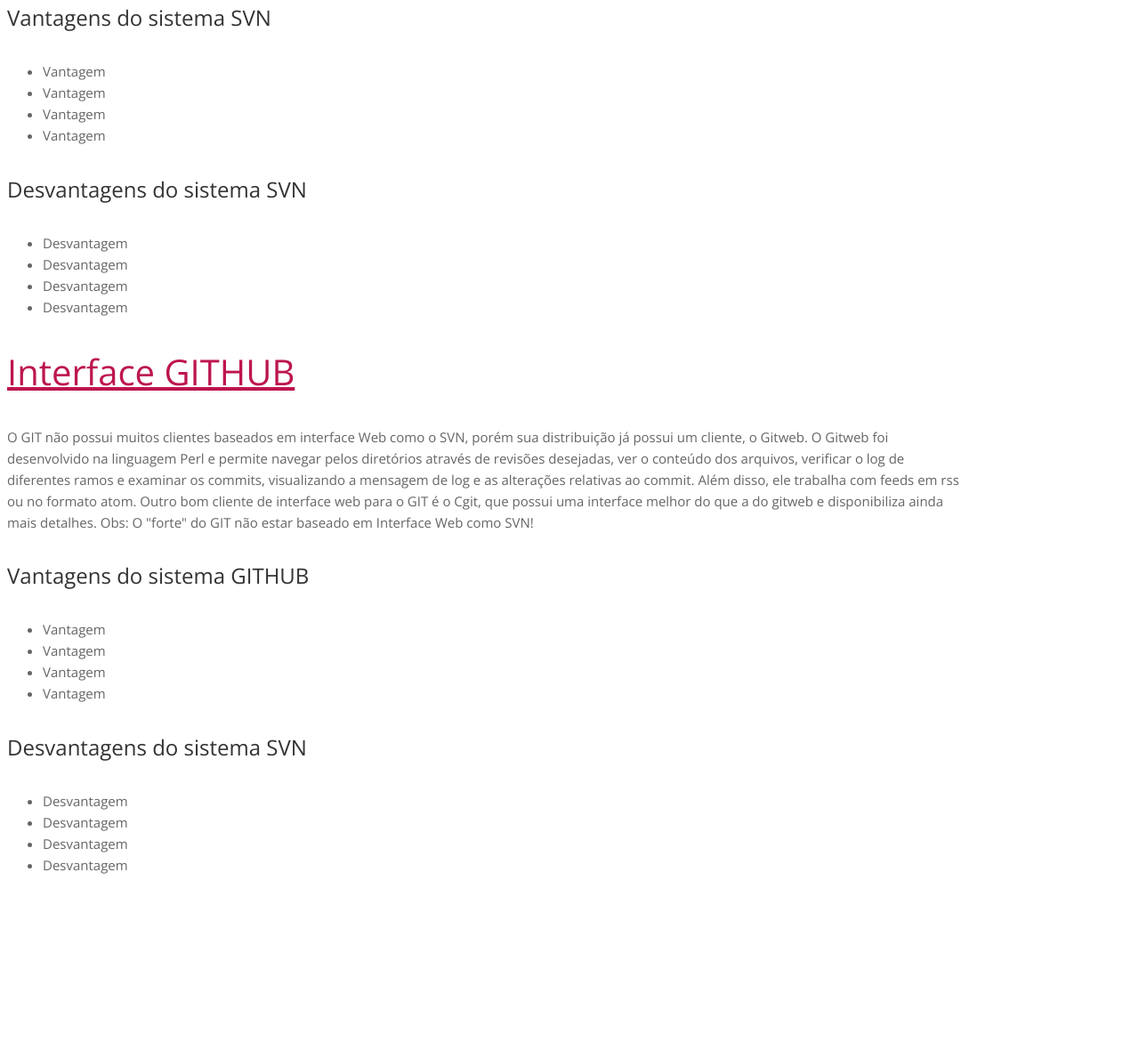
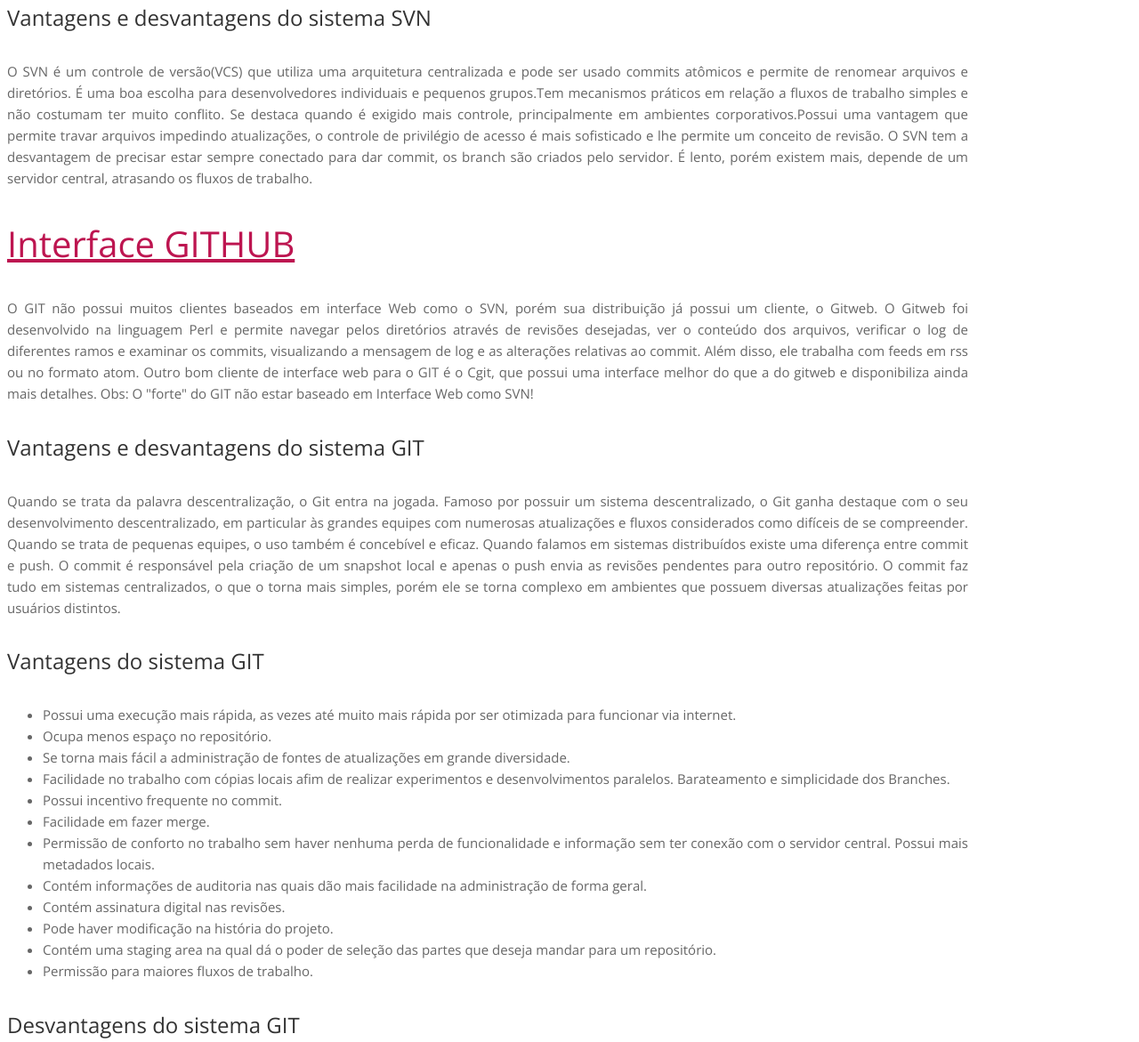
Before and after one commit to luanaugusss/projeto_git, a plain HTML site: page index.html in a window 1280 px wide. Shown: the part 731-1902 px from the top of the page at 89% size. Before the commit the page ends 1745 px from the top, so only its background shows below. Drawn offline with nearby package versions, Linux system fonts and the light colour scheme; some icons are missing; a web font is replaced by a local one.

Commit message:
v1.3
Adição de textos de vantagens e desvantagens de cada sistema após o envio do assunto.

```diff
--- a/index.html
+++ b/index.html
@@ -29,7 +29,7 @@
 	</div>
 </header>
 
-<main id="main">
+<main id="main" style="text-align: justify;">
 
 	<div class="container">
 
@@ -55,23 +55,14 @@
                     </p>
 				</div>
 				<div class="widget">
-					<h4>Vantagens do sistema SVN</h4>
-					<ul>
-						<li>Vantagem</li>
-                        <li>Vantagem</li>
-                        <li>Vantagem</li>
-                        <li>Vantagem</li>
-					</ul>
-				</div>
+					<h4>Vantagens e desvantagens do sistema SVN</h4>
 
-                <div class="widget">
-					<h4>Desvantagens do sistema SVN</h4>
-					<ul>
-						<li>Desvantagem</li>
-                        <li>Desvantagem</li>
-                        <li>Desvantagem</li>
-                        <li>Desvantagem</li>
-					</ul>
+                    <p>
+
+                       O SVN é um controle de versão(VCS) que utiliza uma arquitetura centralizada e pode ser usado commits atômicos e permite de renomear arquivos e diretórios. É uma boa escolha para desenvolvedores individuais e pequenos grupos.Tem mecanismos  práticos em relação a fluxos de trabalho simples e não costumam ter muito conflito. Se destaca quando é exigido mais controle, principalmente em ambientes corporativos.Possui uma vantagem que permite travar arquivos impedindo atualizações, o controle de privilégio de acesso é mais sofisticado e lhe permite um conceito de revisão. O SVN tem a desvantagem de precisar estar sempre conectado para dar commit, os branch são criados pelo servidor. É lento, porém existem mais, depende de um servidor central, atrasando os fluxos de trabalho.
+
+                    </p>
+
 				</div>
 
 			</article>
@@ -92,23 +83,44 @@
                         Obs: O "forte" do GIT não estar baseado em Interface Web como SVN!
                     </p>
 				</div>
-				<div class="widget">
-					<h4>Vantagens do sistema GITHUB</h4>
+
+                <div class="widget">
+					<h4>Vantagens e desvantagens do sistema GIT</h4>
+
+                    <p>
+
+                       Quando se trata da palavra descentralização, o Git entra na jogada. Famoso por possuir um sistema descentralizado, o Git ganha destaque com o seu desenvolvimento descentralizado, em particular às grandes equipes com numerosas atualizações e fluxos considerados como difíceis de se compreender. Quando se trata de pequenas equipes, o uso também é concebível e eficaz.
+Quando falamos em sistemas distribuídos existe uma diferença entre commit e push. O commit é responsável pela criação de um snapshot local e apenas o push  envia as revisões pendentes para outro repositório. O commit faz tudo em sistemas centralizados, o que o torna mais simples, porém ele se torna complexo em ambientes que possuem diversas atualizações feitas por usuários distintos.
+
+                    </p>
+
+				</div>
+
+
+                <div class="widget">
+					<h4>Vantagens do sistema GIT</h4>
 					<ul>
-						<li>Vantagem</li>
-                        <li>Vantagem</li>
-                        <li>Vantagem</li>
-                        <li>Vantagem</li>
+						<li>Possui uma execução mais rápida, as vezes até muito mais rápida por ser otimizada para funcionar via internet.</li>
+                        <li>Ocupa menos espaço no repositório.</li>
+                        <li>Se torna mais fácil a administração de fontes de atualizações em grande diversidade.</li>
+                        <li>Facilidade no trabalho com cópias locais afim de realizar experimentos e desenvolvimentos paralelos. Barateamento e simplicidade dos Branches.</li>
+                        <li>Possui incentivo frequente no commit.</li>
+                        <li>Facilidade em fazer merge.</li>
+                        <li>Permissão de conforto no trabalho sem haver nenhuma perda de funcionalidade e informação sem ter conexão com o servidor central. Possui mais metadados locais.</li>
+                        <li>Contém informações de auditoria nas quais dão mais facilidade na administração de forma geral.</li>
+                        <li>Contém assinatura digital nas revisões.</li>
+                        <li>Pode haver modificação na história do projeto.</li>
+                        <li>Contém uma staging area na qual dá o poder de seleção das partes que deseja mandar para um repositório.</li>
+                        <li>Permissão para maiores fluxos de trabalho.</li>
 					</ul>
 				</div>
 
                 <div class="widget">
-					<h4>Desvantagens do sistema SVN</h4>
+					<h4>Desvantagens do sistema GIT</h4>
 					<ul>
-						<li>Desvantagem</li>
-                        <li>Desvantagem</li>
-                        <li>Desvantagem</li>
-                        <li>Desvantagem</li>
+						<li>Não possui repositório central. Pode-se eleger um repositório como tal, mas cada um, mesmo o da máquina do desenvolvedor, possui uma cópia inteira e funcional do repositório.</li>
+                        <li>O que torna o Git desvantajoso é o fato dele possuir uma demora significativa na clonagem inicial do repositório, visto que não será feita a transferência só da cópia atual de cada artefato, mas sim do histórico, tags e branches. O que pode acarretar uma diminuição disso é a possibilidade de recuperação das partes do repositório de forma seletiva (branches, tags, data).</li>
+                        <li>Outro ponto desvantajoso é a complexidade de um gerenciamento centralizado e um controle de acesso efetivo, visto que os repositórios são distribuídos em diversos ambientes.</li>
 					</ul>
 				</div>
 
```
